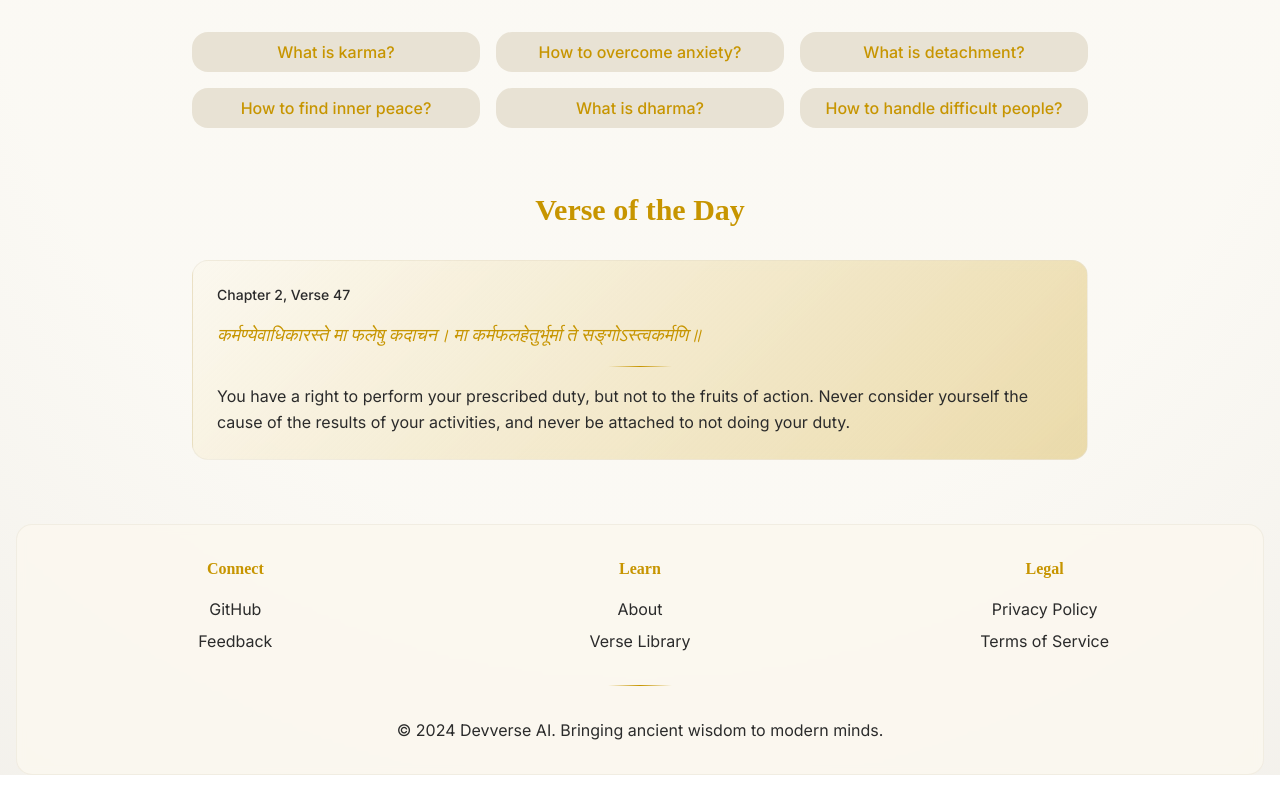
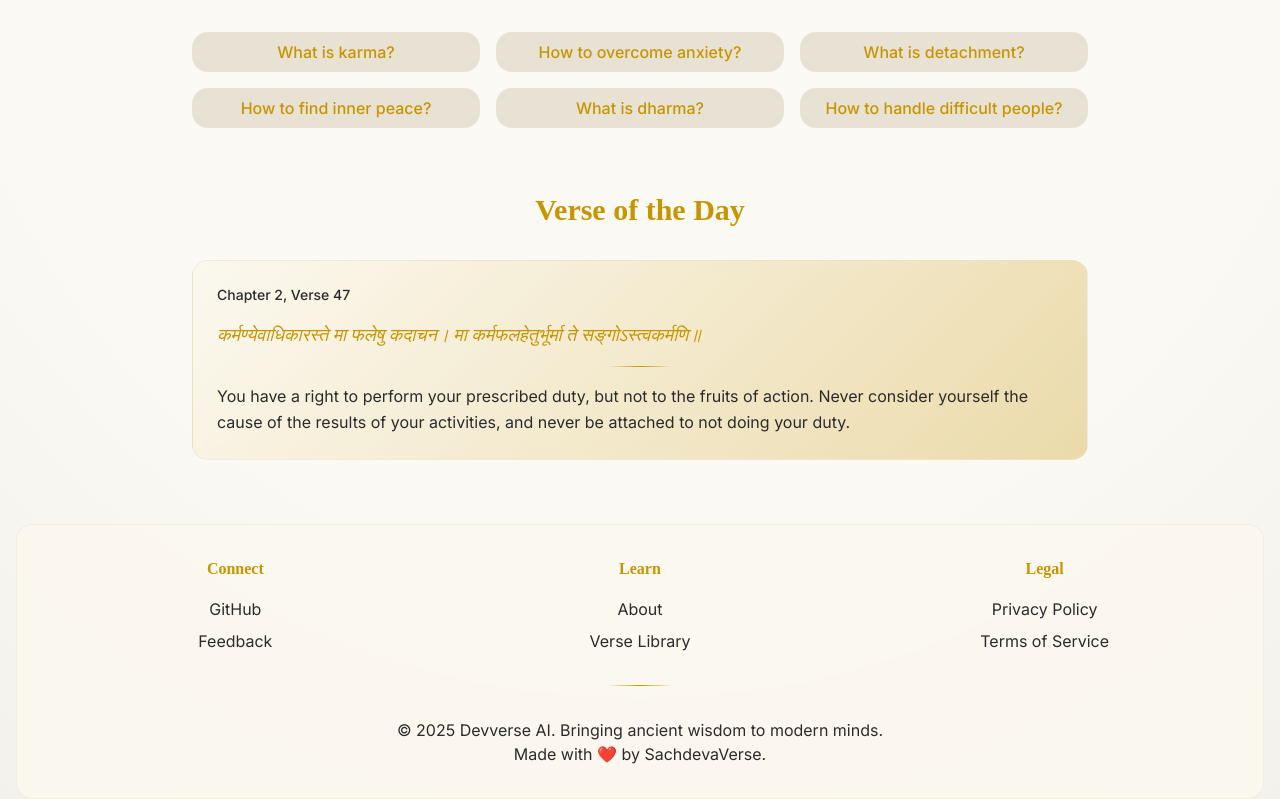
Before and after one commit to Akshatsachdev/Devverse_ai, a React (Vite) app: page / in a window 1280 px wide. Shown: the part 1001-1800 px from the top of the page. Before the commit the page ends 1776 px from the top, so only its background shows below. Built offline with nearby package versions, Linux system fonts and the light colour scheme; a web font is replaced by a local one.

Commit message:
footer update

```diff
--- a/src/pages/About.tsx
+++ b/src/pages/About.tsx
@@ -167,7 +167,7 @@ const About = () => {
             <div className="spiritual-divider my-8"></div>
 
             <p className="text-sm text-muted-foreground">
-              Created with 🙏 for spiritual seekers everywhere
+              Created with ❤️ for spiritual seekers everywhere
             </p>
           </section>
         </div>
--- a/src/pages/Index.tsx
+++ b/src/pages/Index.tsx
@@ -197,8 +197,9 @@ const Index = () => {
             <div className="spiritual-divider my-8"></div>
 
             <p className="text-muted-foreground">
-              © 2024 Devverse AI. Bringing ancient wisdom to modern minds.
+              © 2025 Devverse AI. Bringing ancient wisdom to modern minds.
             </p>
+            Made with ❤️ by SachdevaVerse.
           </footer>
         </div>
       </div>
```
